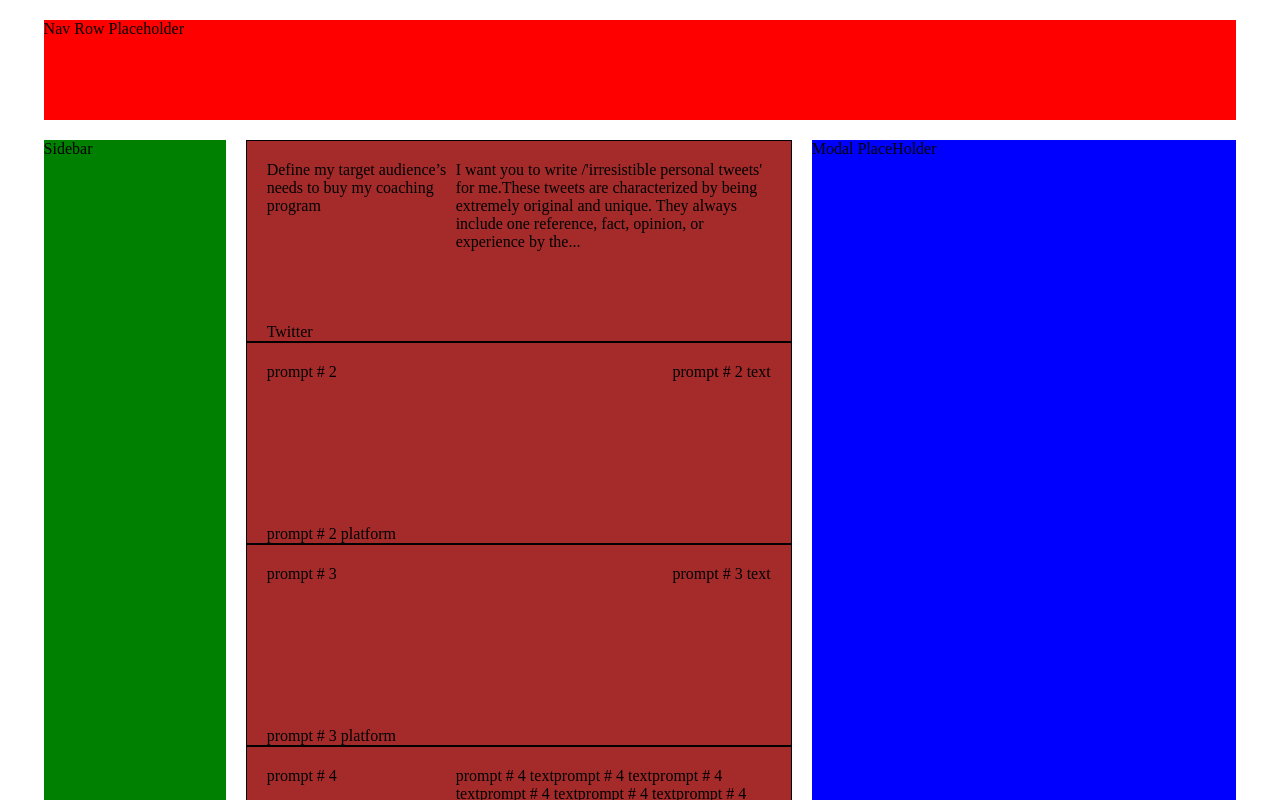
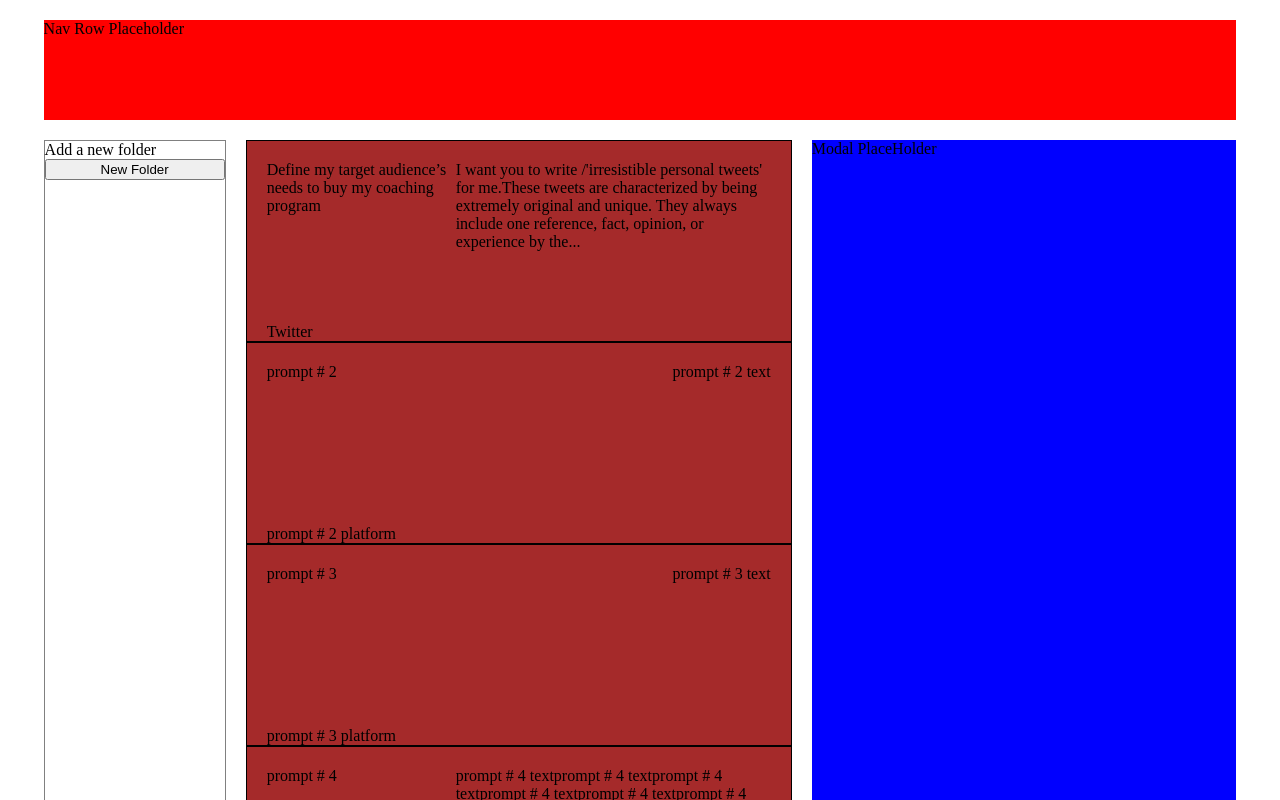
Before and after one commit to mohtasim317/prompt-library, a React (Vite) app: page / in a window 1280 px wide. Shown: the top 800 px of the page. Built offline with nearby package versions, Linux system fonts and the light colour scheme.

Commit message:
Created Folder adding functionality to FolderBar component

```diff
--- a/src/App.css
+++ b/src/App.css
@@ -13,8 +13,8 @@
   min-height: 100px;
 }
 
-.SideBar {
-  background-color: green;
+.FolderBar {
+  border: 1px solid grey;
   grid-area: 2 / 1 / 6 / 2;
 }
 
--- a/src/App.tsx
+++ b/src/App.tsx
@@ -1,11 +1,12 @@
 import "./App.css";
 import PromptList from "./components/PromptList/PromptList";
+import FolderBar from "./components/FolderBar/FolderBar";
 
 function App() {
   return (
     <div className="App">
       <div className="NavRow">Nav Row Placeholder</div>
-      <div className="SideBar">Sidebar</div>
+      <FolderBar />
       <PromptList />
       <div className="Modal">Modal PlaceHolder</div>
     </div>
--- /dev/null
+++ b/src/components/FolderBar/FolderBar.css
@@ -0,0 +1,4 @@
+.FolderBar {
+  display: flex;
+  flex-direction: column;
+}
--- /dev/null
+++ b/src/components/FolderBar/FolderBar.tsx
@@ -0,0 +1,45 @@
+import "./FolderBar.css";
+import { useState } from "react";
+
+function FolderBar() {
+  const [showModal, setShowModal] = useState(false);
+  const [folderList, setFolderList] = useState<string[]>([]);
+  const [inputFolderName, setInputFolderName] = useState<string>("");
+
+  const handleKeyDown = (event: { key: string }) => {
+    if (event.key === "Enter") {
+      setFolderList((prevFolderList) => [...prevFolderList, inputFolderName]);
+    }
+  };
+
+  return (
+    <>
+      <div className="FolderBar">
+        <div>
+          {folderList.length > 0 ? (
+            folderList.map((folder) => {
+              return <div>{folder}</div>;
+            })
+          ) : (
+            <div>Add a new folder</div>
+          )}
+        </div>
+
+        <button onClick={() => setShowModal((prevState) => !prevState)}>
+          New Folder
+        </button>
+
+        {showModal && (
+          <input
+            type="text"
+            onChange={(event) => setInputFolderName(event.target.value)}
+            value={inputFolderName}
+            onKeyDown={handleKeyDown}
+          />
+        )}
+      </div>
+    </>
+  );
+}
+
+export default FolderBar;
```
